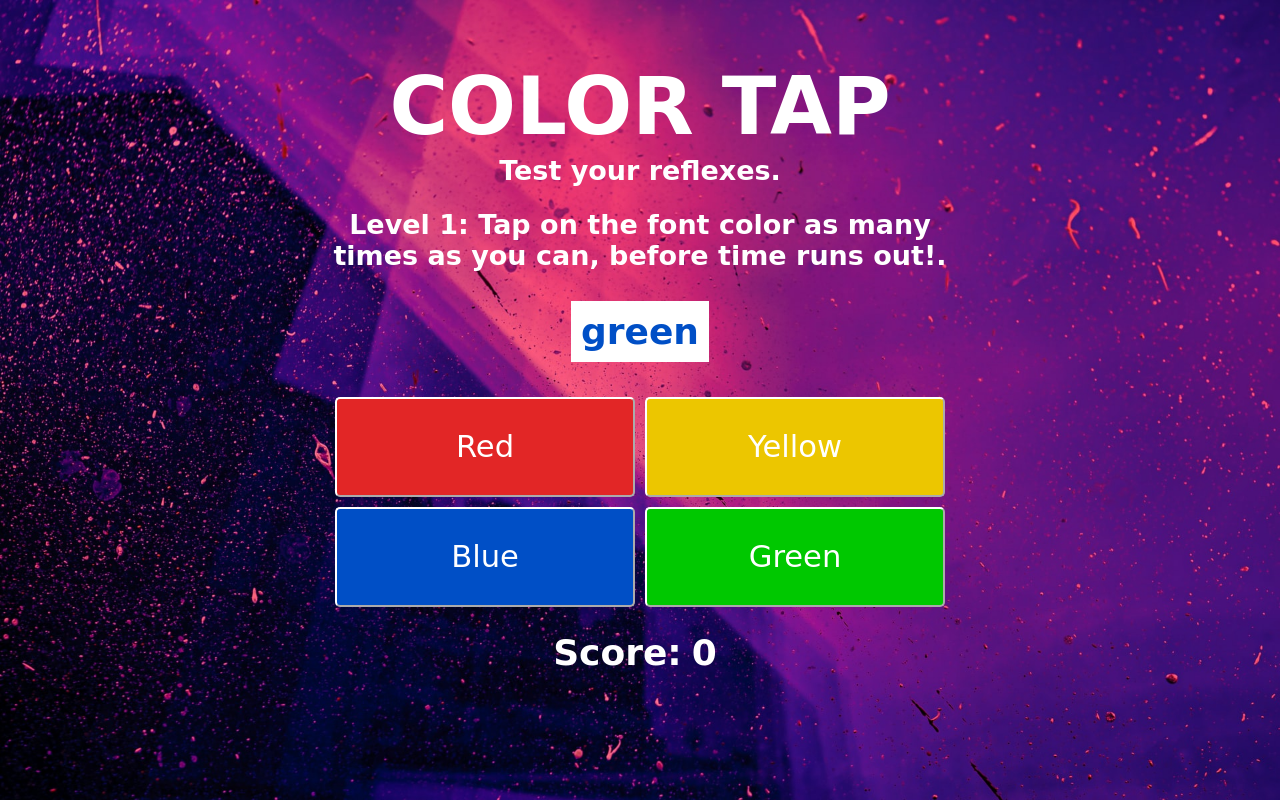
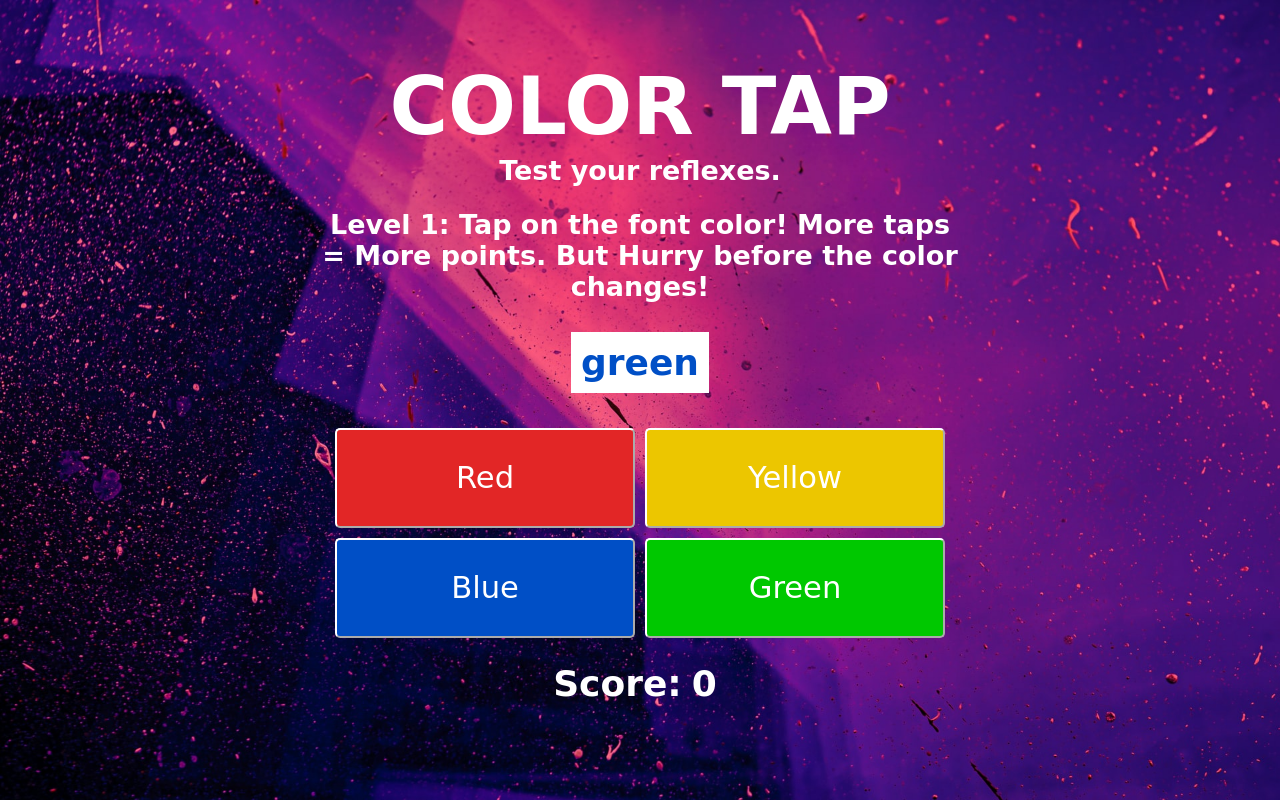
Before and after one commit to iyerjvarun/color-tap-game, a plain HTML site: page index.html in a window 1280 px wide. Drawn offline with Linux system fonts and the light colour scheme; a web font is replaced by a local one.

Commit message:
Update index.html

```diff
--- a/index.html
+++ b/index.html
@@ -21,7 +21,8 @@
     </div> -->
 
     <div id="player">
-      <h2 id="levelrule"> Level 1: Tap on the font color as many times as you can, before time runs out!.</h2>
+      <h2 id="levelrule">Level 1: Tap on the font color! More taps = More points. But Hurry before the color changes!
+      </h2>
       <h1 id="name"></h1>
       <div style="display:grid; grid-template-columns: 1fr 1fr; width: fit-content; margin: auto">
         <button class="button" id="red" onclick="func(this.id)">Red</button>
```
